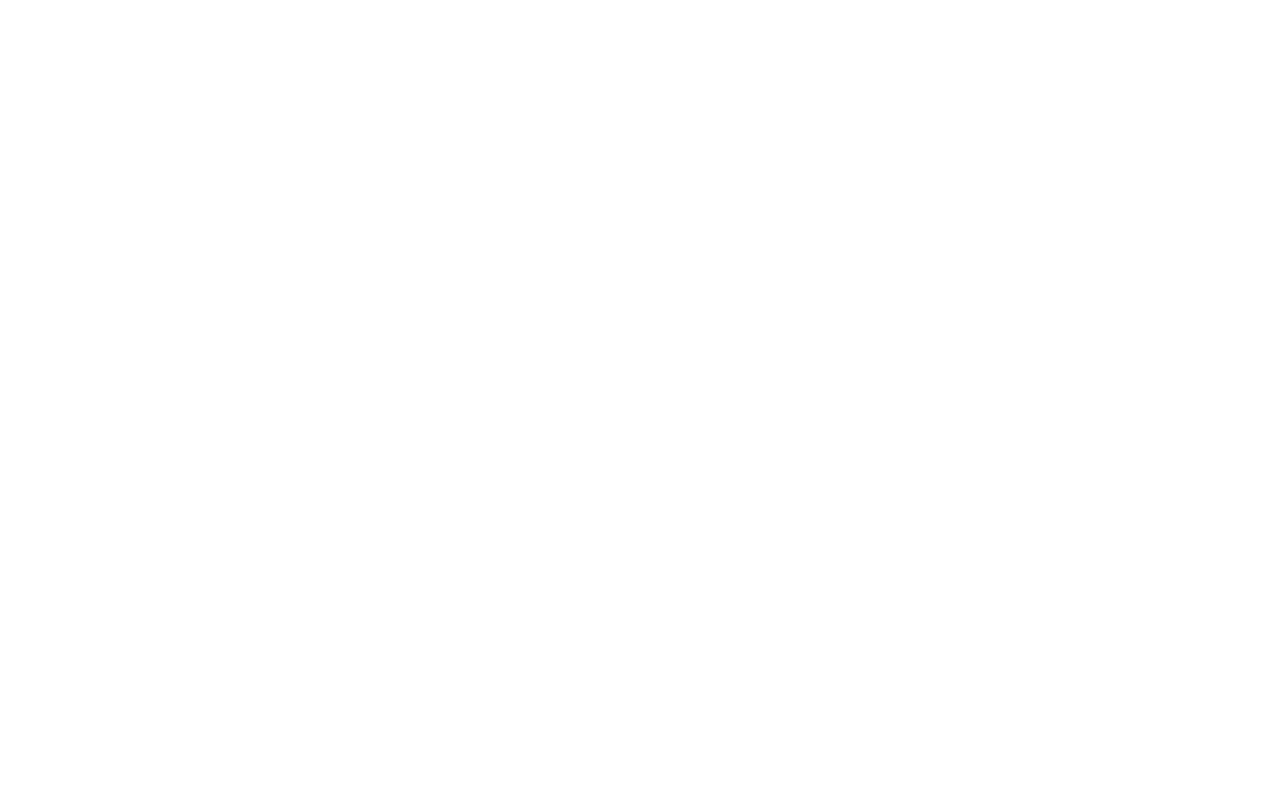
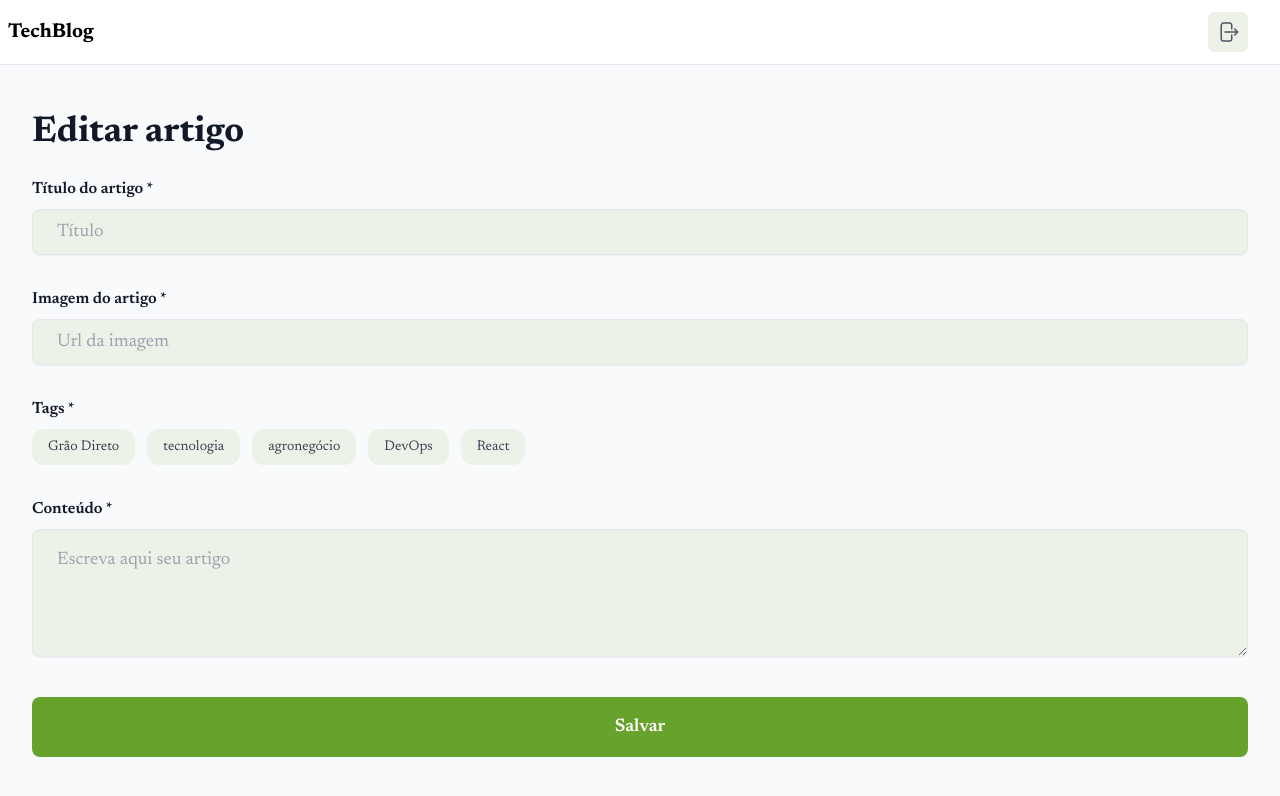
Before and after one commit to gabrielprdg/artigos-grao-front, a React (Vite) app: page /edit/article/1 in a window 1280 px wide. Before the commit this address had no page. Shown: the top 796 px of the page. Built offline with nearby package versions, Linux system fonts and the light colour scheme.

Commit message:
feat: add the EditArticlePage and set the edit icons in the home page

```diff
--- a/src/App.tsx
+++ b/src/App.tsx
@@ -1,6 +1,7 @@
 import { Route, BrowserRouter as Router, Routes } from 'react-router-dom';
 import HomePage from './pages/HomePage';
 import CreateArticle from './pages/CreateArticlePage';
+import EditArticle from './pages/EditArticlePage';
 
 function App() {
   return (
@@ -9,6 +10,7 @@
           <Routes>
             <Route path="/" element={<HomePage />} />
             <Route path='/create' element={<CreateArticle/>}/>
+            <Route path="/edit/article/:id" element={<EditArticle />} />
           </Routes>
         </div>
       </Router>
--- /dev/null
+++ b/src/pages/EditArticlePage.tsx
@@ -0,0 +1,105 @@
+import TopBar from '../components/TopBar';
+
+const EditArticle = () => {
+
+  return (
+    <div className="min-h-screen bg-gray-50">
+      <TopBar />
+      <div className="max-w-7xl mx-auto px-4 sm:px-6 lg:px-8 py-12">
+        <div >
+          <div className="flex justify-between items-center mb-6">
+            <h1 className="text-4xl font-bold text-gray-900">
+              Editar artigo
+            </h1>
+          </div>
+          <div className="mb-8 space-y-8">
+            <div>
+              <label
+                htmlFor=""
+                className="block mb-2 text-base font-semibold text-gray-900 leading-6"
+                style={{ fontFamily: 'Newsreader', fontWeight: 600, fontSize: '16px', lineHeight: '24px' }}
+              >
+                Título do artigo *
+              </label>
+              <input
+                type="text"
+                placeholder="Título"
+                className="w-full px-6 py-2 text-lg text-gray-700 border border-gray-200 rounded-lg shadow-sm focus:outline-none focus:ring-2 focus:ring-blue-500 focus:border-transparent transition-all duration-200 placeholder-gray-400"
+                style={{ backgroundColor: '#edf2e8' }}
+              />
+            </div>
+
+            <div>
+              <label
+                htmlFor=""
+                className="block mb-2 text-base font-semibold text-gray-900 leading-6"
+                style={{ fontFamily: 'Newsreader', fontWeight: 600, fontSize: '16px', lineHeight: '24px' }}
+              >
+                Imagem do artigo *
+              </label>
+              <input
+                type="text"
+                placeholder="Url da imagem"
+                className="w-full px-6 py-2 text-lg text-gray-700 border border-gray-200 rounded-lg shadow-sm focus:outline-none focus:ring-2 focus:ring-blue-500 focus:border-transparent transition-all duration-200 placeholder-gray-400"
+                style={{ backgroundColor: '#edf2e8' }}
+              />
+            </div>
+
+            <div>
+              <label
+                htmlFor=""
+                className="block mb-2 text-base font-semibold text-gray-900 leading-6"
+                style={{ fontFamily: 'Newsreader', fontWeight: 600, fontSize: '16px', lineHeight: '24px' }}
+              >
+                Tags *
+              </label>
+              <div className="flex gap-3 mb-4">
+                <button className="px-4 py-2 text-sm text-gray-700 rounded-xl hover:opacity-80 transition-opacity" style={{ backgroundColor: '#edf2e8' }}>
+                  Grão Direto
+                </button>
+                <button className="px-4 py-2 text-sm text-gray-700 rounded-xl hover:opacity-80 transition-opacity" style={{ backgroundColor: '#edf2e8' }}>
+                  tecnologia
+                </button>
+                <button className="px-4 py-2 text-sm text-gray-700 rounded-xl hover:opacity-80 transition-opacity" style={{ backgroundColor: '#edf2e8' }}>
+                  agronegócio
+                </button>
+                <button className="px-4 py-2 text-sm text-gray-700 rounded-xl hover:opacity-80 transition-opacity" style={{ backgroundColor: '#edf2e8' }}>
+                  DevOps
+                </button>
+                <button className="px-4 py-2 text-sm text-gray-700 rounded-xl hover:opacity-80 transition-opacity" style={{ backgroundColor: '#edf2e8' }}>
+                  React
+                </button>
+              </div>
+            </div>
+
+            <div>
+              <label
+                htmlFor=""
+                className="block mb-2 text-base font-semibold text-gray-900 leading-6"
+                style={{ fontFamily: 'Newsreader', fontWeight: 600, fontSize: '16px', lineHeight: '24px' }}
+              >
+                Conteúdo *
+              </label>
+              <textarea
+                placeholder="Escreva aqui seu artigo"
+                className="w-full px-6 py-4 text-lg text-gray-700 border border-gray-200 rounded-lg shadow-sm focus:outline-none focus:ring-2 focus:ring-blue-500 focus:border-transparent transition-all duration-200 placeholder-gray-400 min-h-32"
+                style={{ backgroundColor: '#edf2e8' }}
+              />
+            </div>
+
+            <button
+              className="w-full text-white font-semibold py-4 px-6 rounded-lg transition-opacity duration-200 hover:opacity-80 focus:outline-none text-lg"
+              style={{ backgroundColor: '#67A22d' }}
+            >
+              Salvar
+            </button>
+          </div>
+
+
+        </div>
+      </div>
+    </div>
+  );
+};
+
+export default EditArticle;
--- a/src/pages/HomePage.tsx
+++ b/src/pages/HomePage.tsx
@@ -1,6 +1,7 @@
 import TopBar from '../components/TopBar';
 import articlesData from '../../services/articles.json';
 import { Link } from 'react-router-dom';
+import { PencilSquareIcon } from '@heroicons/react/24/outline';
 
 const HomePage = () => {
 
@@ -56,6 +57,8 @@
                 className="bg-white rounded-lg overflow-hidden"
               >
                 <div className="p-4">
+                  <div className="flex justify-between items-center gap-4">
+                    <div className="flex-1 min-w-0">
                       <h2 className="text-xl font-semibold text-gray-900 mb-2 line-clamp-2">
                         {article.title}
                       </h2>
@@ -74,6 +77,18 @@
                         </span>
                       </div>
                     </div>
+                    <div className="flex-shrink-0">
+                      <Link to="/edit/article/1">
+                        <button
+                          className="text-gray-600 hover:text-gray-900 hover:bg-gray-100 rounded-lg transition-colors grid place-items-center"
+                          title="Editar artigo"
+                        >
+                          <PencilSquareIcon className="h-6 w-6" />
+                        </button>
+                      </Link>
+                    </div>
+                  </div>
+                </div>
               </article>
             ))}
           </div>
```
Lines whose indentation alone changed are shown as unchanged.
